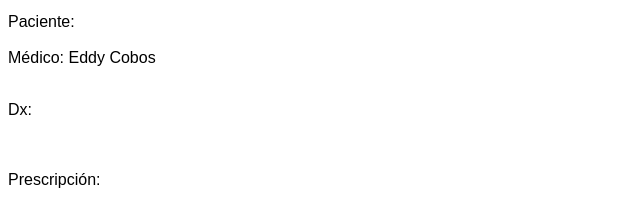
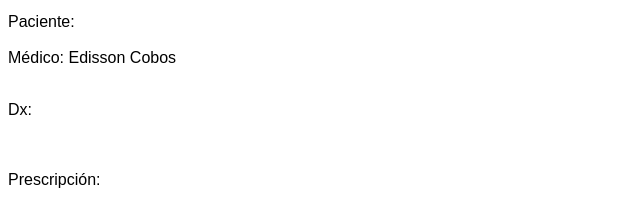
Before and after one commit to StevenMunozTufino/vet-cob, a plain HTML site: page index.html in a window 1280 px wide. Shown: the part 321-540 px from the top of the page, 0-640 px from the left. Drawn offline with Linux system fonts and the light colour scheme; a script that the page names is missing.

Commit message:
Update index.html

```diff
--- a/index.html
+++ b/index.html
@@ -16,7 +16,7 @@
   <p id="fecha-receta">Fecha: </p>
   <div id="nombre-mascota">Paciente: </div>
   <br>
-    <div>Médico: Eddy Cobos </div>
+    <div>Médico: Edisson Cobos </div>
   <br>
 <p id="diagnostico-receta">Dx: </p>
   <br>
```
